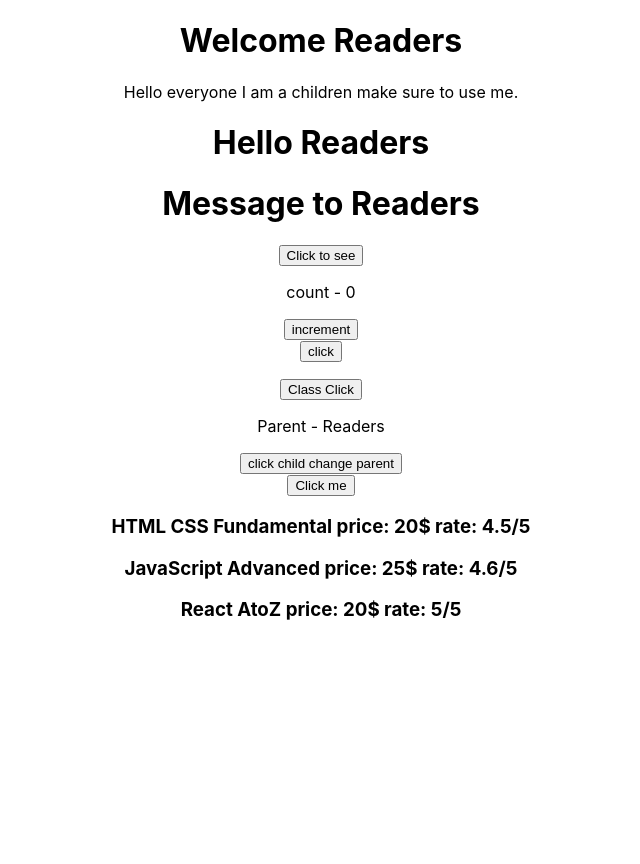
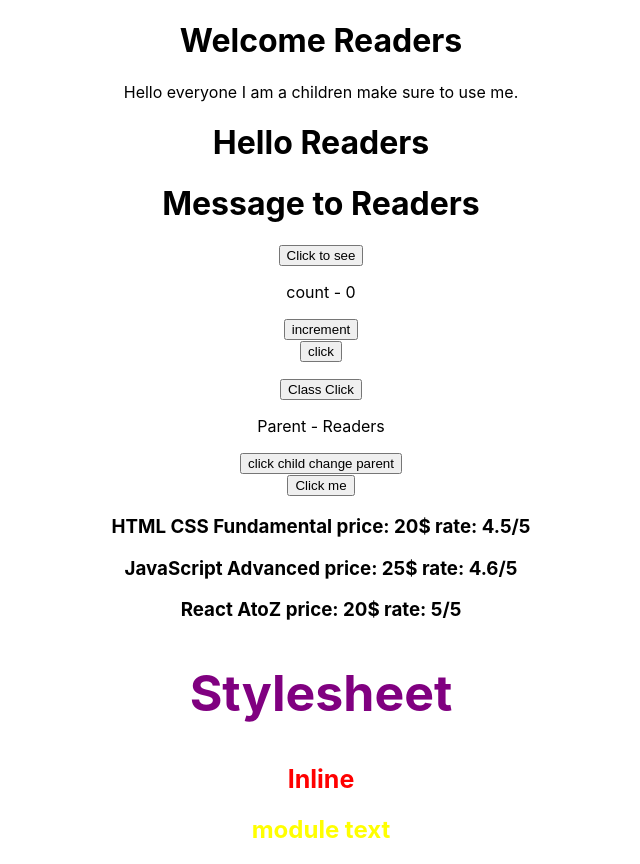
Before and after one commit to deepakdevcast/Learning-React, a React (Create React App) app in the folder workingwithreact/: page / in a window 1280 px wide. Shown: the whole page, without its empty margins (319-959 px from the left). Before the commit the page ends 800 px from the top, so only its background shows below. Built offline with nearby package versions, Linux system fonts and the light colour scheme.

Commit message:
Styling React Component work

```diff
--- a/workingwithreact/src/App.js
+++ b/workingwithreact/src/App.js
@@ -8,6 +8,7 @@ import ClassClick from './Components/ClassClick';
 import Parent from './Components/Parent';
 import Condition from './Components/Condition';
 import CouseRender from './Components/CouseRender';
+import Styling from './Components/Styling';
 function App() {
   return (
     <div className="App">
@@ -42,6 +43,9 @@ function App() {
 
       {/* List Rendering */}
       <CouseRender/>
+
+      {/* Styling  */}
+      <Styling primary={true}/>
     </div>
   );
 }
--- /dev/null
+++ b/workingwithreact/src/Components/Styling.js
@@ -0,0 +1,22 @@
+import React from 'react'
+import './stylec.css'
+import styles from './style.module.css'
+const inlinestyle = {
+    fontSize: '25px',
+    color: 'red'
+}
+function Styling(props) {
+    let primary = props.primary ? "purp":""
+    return (
+        <div>
+            {/* 1. StyleSheet */}
+            <h2 className={`${primary} xl`}>Stylesheet</h2>
+            {/* 2. Inline */}
+            <h2 style={inlinestyle}>Inline</h2>
+            {/* 3. Css Module */}
+            <h2 className={styles.warning}>module text</h2>
+        </div>
+    )
+}
+
+export default Styling
--- /dev/null
+++ b/workingwithreact/src/Components/style.module.css
@@ -0,0 +1,3 @@
+.warning{
+    color: yellow;
+}
--- /dev/null
+++ b/workingwithreact/src/Components/stylec.css
@@ -0,0 +1,6 @@
+.purp{
+    color: purple;
+}
+.xl{
+    font-size: 50px;
+}
```
